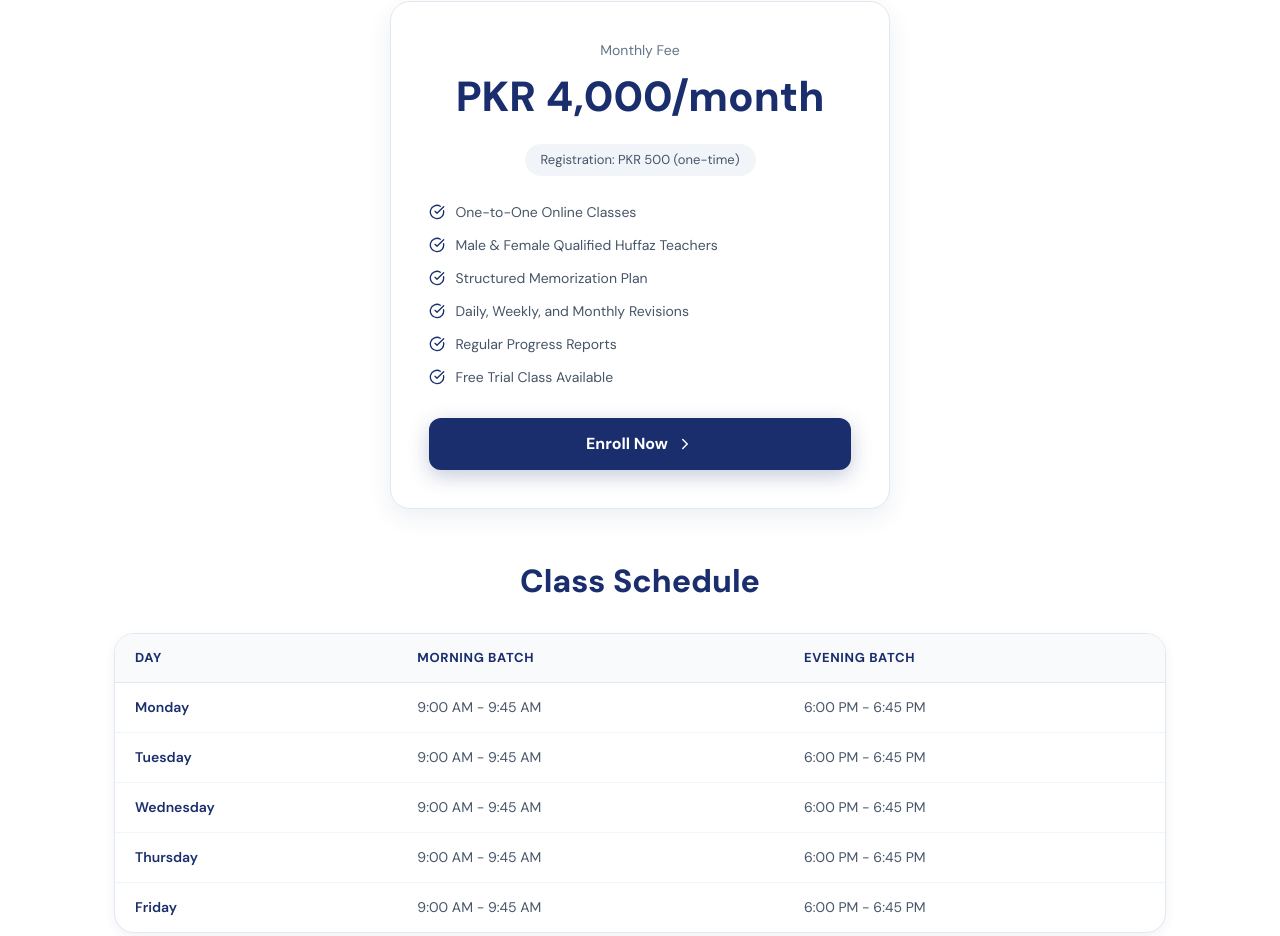
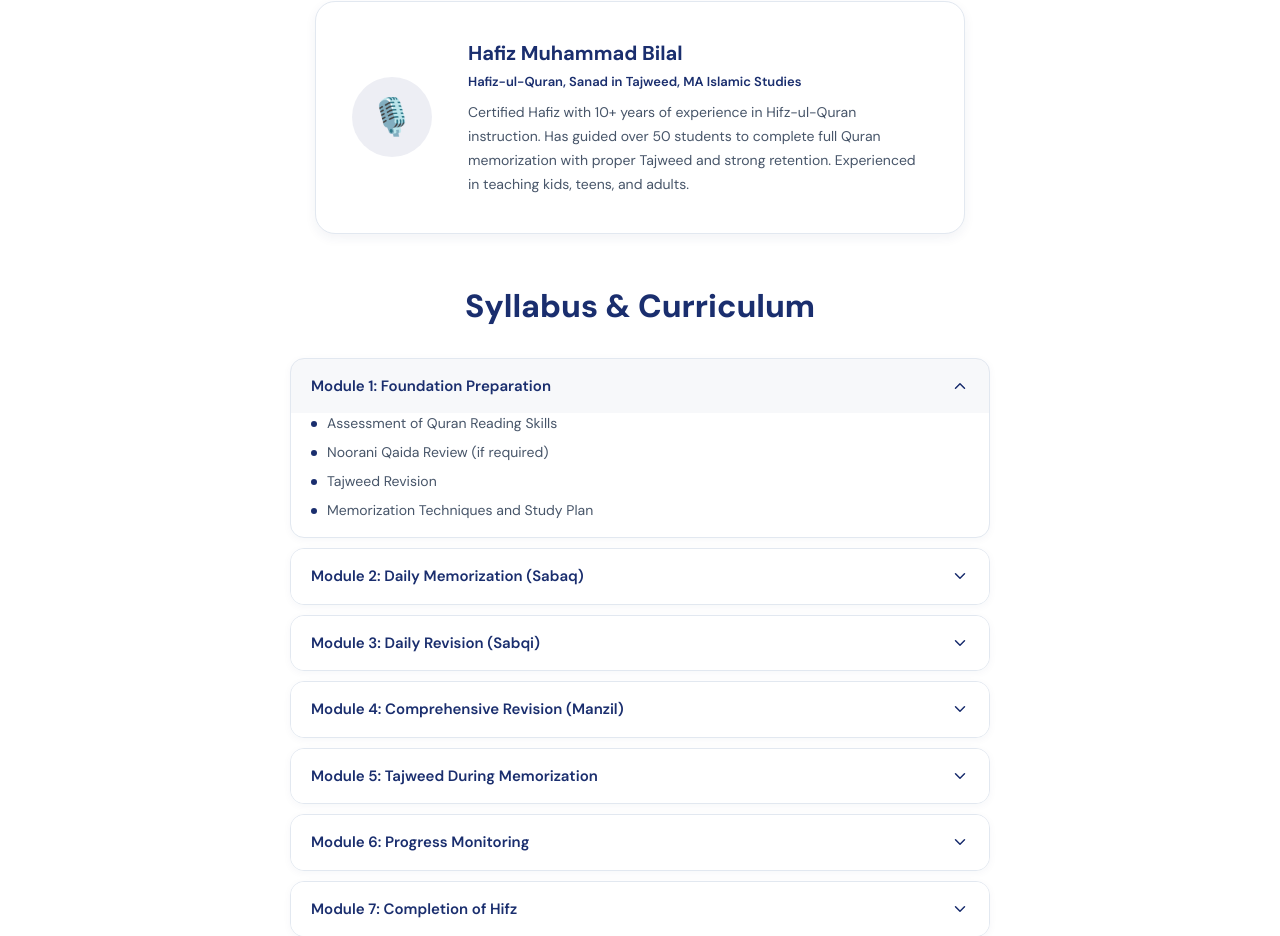
Before and after one commit to linkuniversal4-byte/universallink, a Next.js app: page /courses/quran/hifz in a window 1280 px wide. Shown: the part 933-1869 px from the top of the page. Built offline with nearby package versions, Linux system fonts and the light colour scheme.

Commit message:
Refactor CourseDetail and Pricing components: remove unused sections, update button to link, and add payment methods section

```diff
--- a/app/components/CourseDetail.tsx
+++ b/app/components/CourseDetail.tsx
@@ -1,6 +1,6 @@
 "use client";
 import { useState } from "react";
-import { ArrowLeft, Clock, Calendar, BookOpen, Users, CheckCircle, ChevronDown, Star, ChevronRight } from "lucide-react";
+import { ArrowLeft, Clock, Calendar, BookOpen, Users, ChevronDown, Star, ChevronRight } from "lucide-react";
 import { courseData, type SubCourse } from "./courseData";
 
 function SectionHeading({ children }: { children: React.ReactNode }) {
@@ -49,22 +49,16 @@ export default function CourseDetail({ subject, sub }: { subject: string; sub: s
       {/* 2. Overview Cards */}
       <OverviewCards data={data} />
 
-      {/* 3. Pricing */}
-      <PricingSection data={data} />
-
-      {/* 4. Schedule */}
-      <ScheduleSection data={data} />
-
-      {/* 5. Teacher */}
+      {/* 3. Teacher */}
       <TeacherSection data={data} />
 
-      {/* 6. Syllabus */}
+      {/* 4. Syllabus */}
       <SyllabusSection data={data} openModule={openModule} setOpenModule={setOpenModule} />
 
-      {/* 7. Reviews */}
+      {/* 5. Reviews */}
       <ReviewsSection data={data} />
 
-      {/* 8. FAQ */}
+      {/* 6. FAQ */}
       <FaqSection data={data} openFaq={openFaq} setOpenFaq={setOpenFaq} />
 
       <style>{`
@@ -182,107 +176,7 @@ function OverviewCards({ data }: { data: SubCourse }) {
   );
 }
 
-/* ---------- 3. Pricing ---------- */
-function PricingSection({ data }: { data: SubCourse }) {
-  return (
-    <div style={{ marginBottom: 48 }}>
-      <SectionHeading>Pricing &amp; Enrollment</SectionHeading>
-      <div style={{
-        background: "white",
-        border: "1px solid #e2e8f0",
-        borderRadius: 20,
-        padding: "clamp(24px, 3vw, 40px)",
-        maxWidth: 500,
-        margin: "0 auto",
-        textAlign: "center",
-        boxShadow: "0 8px 24px rgba(26,46,110,0.08)",
-      }}>
-        <div style={{ fontSize: 14, color: "#64748b", marginBottom: 4 }}>Monthly Fee</div>
-        <div style={{
-          fontSize: "clamp(32px, 4vw, 42px)",
-          fontWeight: 800,
-          color: data.color,
-          marginBottom: 16,
-        }}>
-          {data.pricing.monthlyFee}
-        </div>
-        <div style={{
-          display: "inline-block",
-          background: "#f1f5f9",
-          padding: "6px 16px",
-          borderRadius: 20,
-          fontSize: 13,
-          color: "#475569",
-          marginBottom: 20,
-        }}>
-          Registration: {data.pricing.registrationFee} (one-time)
-        </div>
-        <div style={{ textAlign: "left", marginBottom: 24 }}>
-          {data.pricing.whatsIncluded.map((item) => (
-            <div key={item} style={{ display: "flex", alignItems: "center", gap: 10, padding: "6px 0", fontSize: 14, color: "#475569" }}>
-              <CheckCircle size={16} color={data.color} />
-              {item}
-            </div>
-          ))}
-        </div>
-        <a href="/enroll" style={{
-          display: "inline-flex", alignItems: "center", justifyContent: "center", gap: 8,
-          width: "100%", padding: "14px",
-          background: data.color, color: "white",
-          borderRadius: 12, fontSize: 16, fontWeight: 700,
-          textDecoration: "none",
-          boxShadow: `0 6px 20px ${data.color}40`,
-          boxSizing: "border-box",
-        }}>
-          Enroll Now <ChevronRight size={18} />
-        </a>
-      </div>
-    </div>
-  );
-}
-
-/* ---------- 4. Schedule ---------- */
-function ScheduleSection({ data }: { data: SubCourse }) {
-  return (
-    <div style={{ marginBottom: 48 }}>
-      <SectionHeading>Class Schedule</SectionHeading>
-      <div style={{
-        background: "white",
-        border: "1px solid #e2e8f0",
-        borderRadius: 20,
-        overflow: "hidden",
-        boxShadow: "0 4px 12px rgba(26,46,110,0.06)",
-      }}>
-        <div style={{ overflowX: "auto" }}>
-          <table style={{ width: "100%", borderCollapse: "collapse", minWidth: 500 }}>
-            <thead>
-              <tr style={{ background: "#f8fafc", borderBottom: "1px solid #e2e8f0" }}>
-                {["Day", "Morning Batch", "Evening Batch"].map((h) => (
-                  <th key={h} style={{
-                    textAlign: "left", padding: "14px 20px",
-                    fontSize: 13, fontWeight: 700, color: "#1a2e6e",
-                    textTransform: "uppercase", letterSpacing: "0.05em",
-                  }}>{h}</th>
-                ))}
-              </tr>
-            </thead>
-            <tbody>
-              {data.schedule.map((row, i) => (
-                <tr key={i} style={{ borderBottom: i < data.schedule.length - 1 ? "1px solid #f1f5f9" : "none" }}>
-                  <td style={{ padding: "14px 20px", fontSize: 14, fontWeight: 600, color: "#1a2e6e" }}>{row.day}</td>
-                  <td style={{ padding: "14px 20px", fontSize: 14, color: "#475569" }}>{row.morningBatch}</td>
-                  <td style={{ padding: "14px 20px", fontSize: 14, color: "#475569" }}>{row.eveningBatch}</td>
-                </tr>
-              ))}
-            </tbody>
-          </table>
-        </div>
-      </div>
-    </div>
-  );
-}
-
-/* ---------- 5. Teacher ---------- */
+/* ---------- 3. Teacher ---------- */
 function TeacherSection({ data }: { data: SubCourse }) {
   return (
     <div style={{ marginBottom: 48 }}>
@@ -317,7 +211,7 @@ function TeacherSection({ data }: { data: SubCourse }) {
   );
 }
 
-/* ---------- 6. Syllabus ---------- */
+/* ---------- 4. Syllabus ---------- */
 function SyllabusSection({ data, openModule, setOpenModule }: { data: SubCourse; openModule: number | null; setOpenModule: (i: number | null) => void }) {
   return (
     <div style={{ marginBottom: 48 }}>
@@ -374,7 +268,7 @@ function SyllabusSection({ data, openModule, setOpenModule }: { data: SubCourse;
   );
 }
 
-/* ---------- 7. Reviews ---------- */
+/* ---------- 5. Reviews ---------- */
 function ReviewsSection({ data }: { data: SubCourse }) {
   return (
     <div style={{ marginBottom: 48 }}>
@@ -408,7 +302,7 @@ function ReviewsSection({ data }: { data: SubCourse }) {
   );
 }
 
-/* ---------- 8. FAQ ---------- */
+/* ---------- 6. FAQ ---------- */
 function FaqSection({ data, openFaq, setOpenFaq }: { data: SubCourse; openFaq: number | null; setOpenFaq: (i: number | null) => void }) {
   return (
     <div style={{ marginBottom: 64 }}>
--- a/app/components/Pricing.tsx
+++ b/app/components/Pricing.tsx
@@ -1,4 +1,5 @@
 import { useState } from "react";
+import Link from "next/link";
 import { Check, ArrowRight, Sparkles, Star, Shield, Users, CreditCard } from "lucide-react";
 
 const plans = [
@@ -236,7 +237,8 @@ function PricingCard({ plan }: { plan: (typeof plans)[number] }) {
         </ul>
 
         {/* CTA */}
-        <button
+        <Link
+          href="/#enroll"
           style={{
             width: "100%",
             padding: "14px",
@@ -257,13 +259,14 @@ function PricingCard({ plan }: { plan: (typeof plans)[number] }) {
               ? "0 8px 20px rgba(245,158,11,0.3)"
               : "0 4px 12px rgba(26,46,110,0.2)",
             transition: "all 0.2s ease",
+            textDecoration: "none",
           }}
           onMouseEnter={e => e.currentTarget.style.opacity = "0.9"}
           onMouseLeave={e => e.currentTarget.style.opacity = "1"}
         >
           Choose Plan
           <ArrowRight size={14} />
-        </button>
+        </Link>
       </div>
     </div>
   );
@@ -344,7 +347,9 @@ function WeekendCard({ plan }: { plan: typeof weekendPlan }) {
               ))}
             </div>
 
-            <button style={{
+            <Link
+              href="/#enroll"
+              style={{
                 width: "100%",
                 padding: "14px",
                 borderRadius: "0.75rem",
@@ -360,13 +365,14 @@ function WeekendCard({ plan }: { plan: typeof weekendPlan }) {
                 color: "white",
                 boxShadow: "0 8px 20px rgba(245,158,11,0.3)",
                 transition: "opacity 0.2s ease",
+                textDecoration: "none",
               }}
               onMouseEnter={e => e.currentTarget.style.opacity = "0.9"}
               onMouseLeave={e => e.currentTarget.style.opacity = "1"}
             >
               Join Weekend Classes
               <ArrowRight size={14} />
-            </button>
+            </Link>
           </div>
         </div>
       </div>
@@ -376,7 +382,7 @@ function WeekendCard({ plan }: { plan: typeof weekendPlan }) {
 
 export default function Pricing() {
   return (
-    <section style={{
+    <section id="pricing" style={{
       position: "relative",
       padding: "5rem 1rem",
       background: "white",
@@ -458,6 +464,70 @@ export default function Pricing() {
 
         {/* Weekend Special */}
         <WeekendCard plan={weekendPlan} />
+
+        {/* Payment Methods */}
+        <div style={{
+          marginTop: "3rem",
+          textAlign: "center",
+          padding: "2rem",
+          borderRadius: "1rem",
+          background: "linear-gradient(135deg, #f8fafc, #f1f5f9)",
+          border: "1px solid #e2e8f0",
+        }}>
+          <span style={{
+            display: "inline-block",
+            background: "#e2e8f0",
+            color: "#475569",
+            fontSize: "0.7rem",
+            fontWeight: "bold",
+            letterSpacing: "0.1em",
+            textTransform: "uppercase",
+            padding: "6px 16px",
+            borderRadius: "9999px",
+            marginBottom: "1rem",
+          }}>
+            Payment Methods
+          </span>
+          <p style={{ color: "#64748b", fontSize: "0.9rem", marginBottom: "1.25rem" }}>
+            We accept payments via the following methods
+          </p>
+          <div style={{
+            display: "flex",
+            flexWrap: "wrap",
+            alignItems: "center",
+            justifyContent: "center",
+            gap: "16px",
+          }}>
+            {[
+              { name: "Western Union", icon: "🏦" },
+              { name: "MoneyGram", icon: "💸" },
+              { name: "Bank Transfer", icon: "🏛️" },
+              { name: "Ria", icon: "🌍" },
+              { name: "Wise", icon: "💳" },
+            ].map((method, i) => (
+              <div key={i} style={{
+                display: "flex",
+                alignItems: "center",
+                gap: "10px",
+                padding: "12px 20px",
+                borderRadius: "0.75rem",
+                background: "white",
+                border: "1px solid #e2e8f0",
+                boxShadow: "0 2px 8px rgba(0,0,0,0.04)",
+                fontSize: "0.9rem",
+                fontWeight: 600,
+                color: "#1a2e6e",
+                transition: "all 0.2s ease",
+              }}
+                onMouseOver={(e) => { e.currentTarget.style.transform = "translateY(-2px)"; e.currentTarget.style.boxShadow = "0 8px 20px rgba(0,0,0,0.08)"; }}
+                onMouseOut={(e) => { e.currentTarget.style.transform = "translateY(0)"; e.currentTarget.style.boxShadow = "0 2px 8px rgba(0,0,0,0.04)"; }}
+              >
+                <span style={{ fontSize: "1.3rem" }}>{method.icon}</span>
+                {method.name}
+              </div>
+            ))}
+          </div>
+        </div>
       </div>
     </section>
   );
```
Lines whose indentation alone changed are shown as unchanged.
